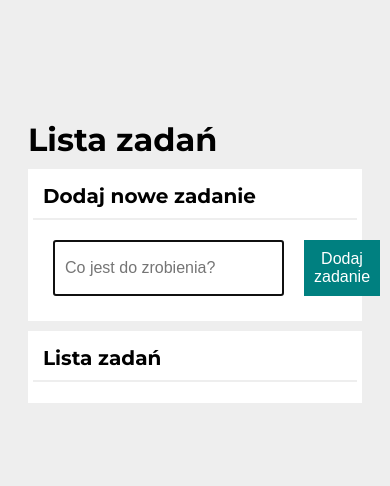
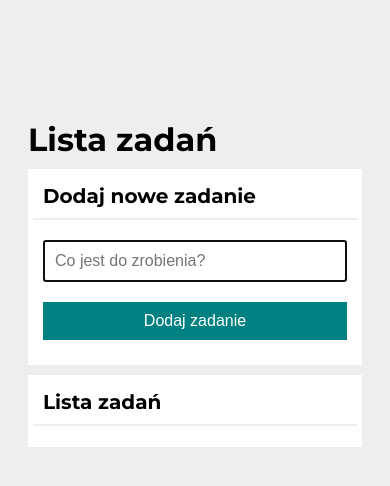
Before and after one commit to sweglarz/simpleToDoList, a plain HTML site: page index.html in a window 390 px wide. Drawn offline with Linux system fonts and the light colour scheme.

Commit message:
corrected styles and added mediaqueries

```diff
--- a/css/form.css
+++ b/css/form.css
@@ -5,7 +5,6 @@
 .form__label{
     display: flex;
     justify-content: space-between;
-    padding: 0 10px;
 }
 .form__input{
     padding: 10px;
@@ -22,3 +21,13 @@
     border: none;
     font-size: 16px;
 }
+
+@media (max-width: 500px) {
+    .form__label{
+        flex-wrap: wrap;
+    }
+
+    .form__button{
+        flex-basis: 100%;
+    }
+  }
```
